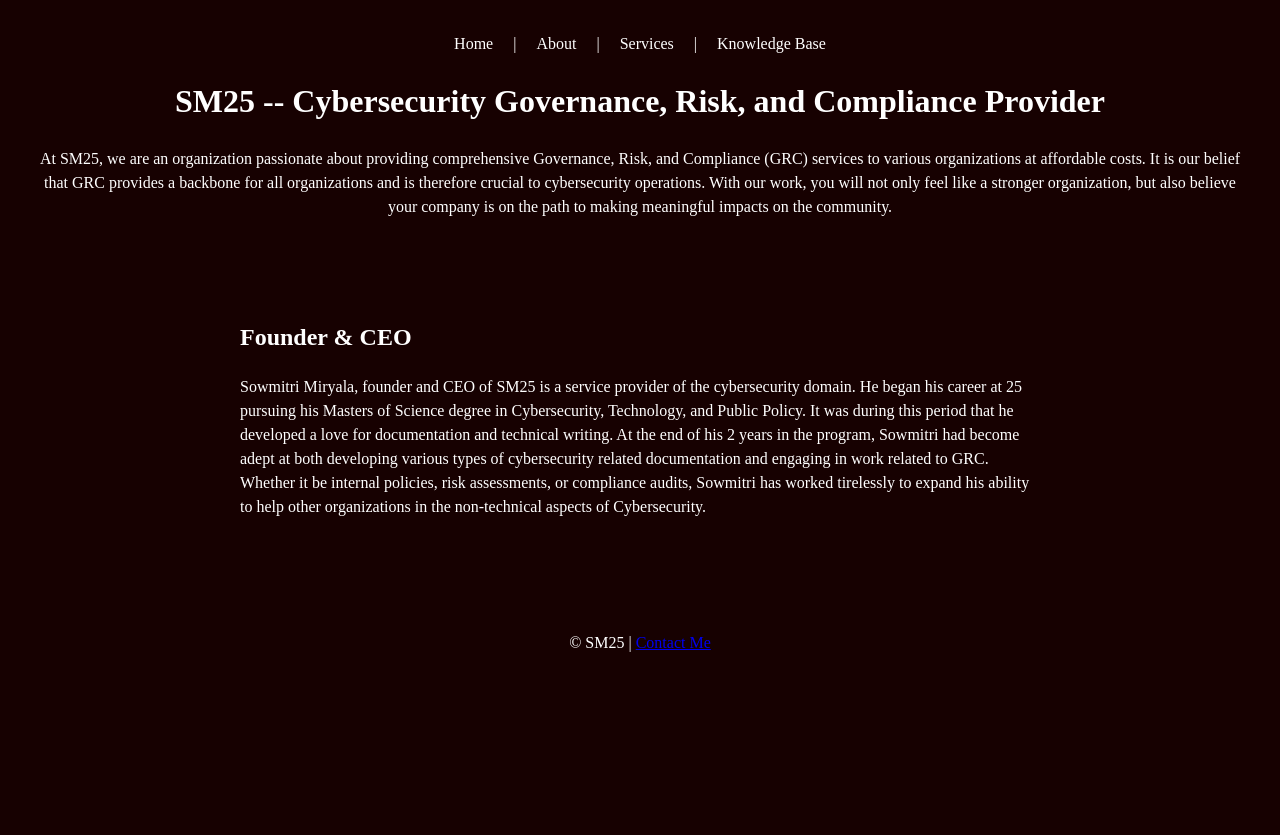
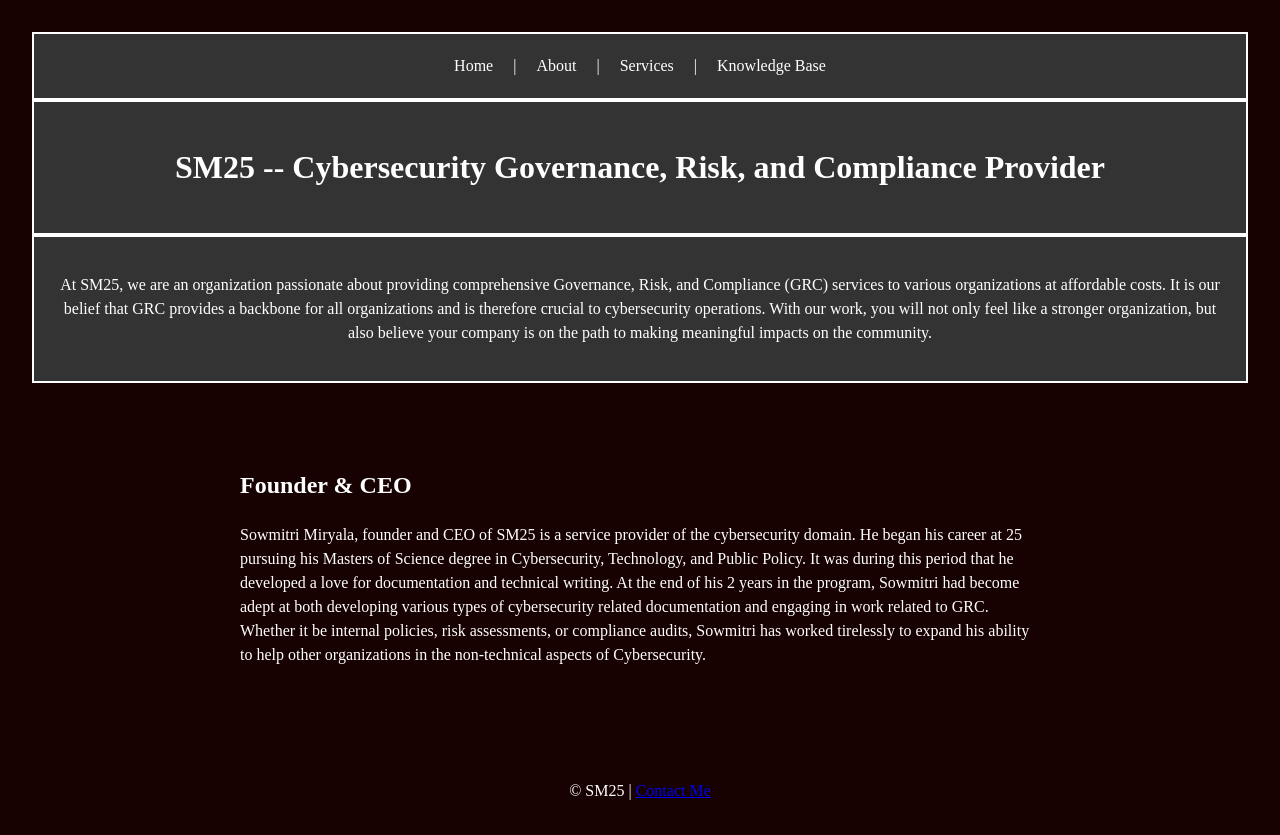
Before and after one commit to Sowmi-Mir/SM25, a plain HTML site: page index.html in a window 1280 px wide. Before the commit the page ends 800 px from the top, so only its background shows below. Drawn offline with Linux system fonts and the light colour scheme.

Commit message:
Update style.css
Signed-off-by: Sowmi-Mir <137723714+Sowmi-Mir@users.noreply.github.com>

```diff
--- a/style.css
+++ b/style.css
@@ -5,6 +5,24 @@ body {
   padding: 1;
   background-color: #170101;
   color: #ffffff;
+}
+
+.text-container-1 {
+  border: 2px solid white;
+  padding: 20px;
+  background-color: #333333;
+}
+
+.text-container-2 {
+  border: 2px solid white;
+  padding: 20px;
+  background-color: #333333;
+}
+
+.text-container-3 {
+  border: 2px solid white;
+  padding: 20px;
+  background-color: #333333;
 }
 
 header {
```
